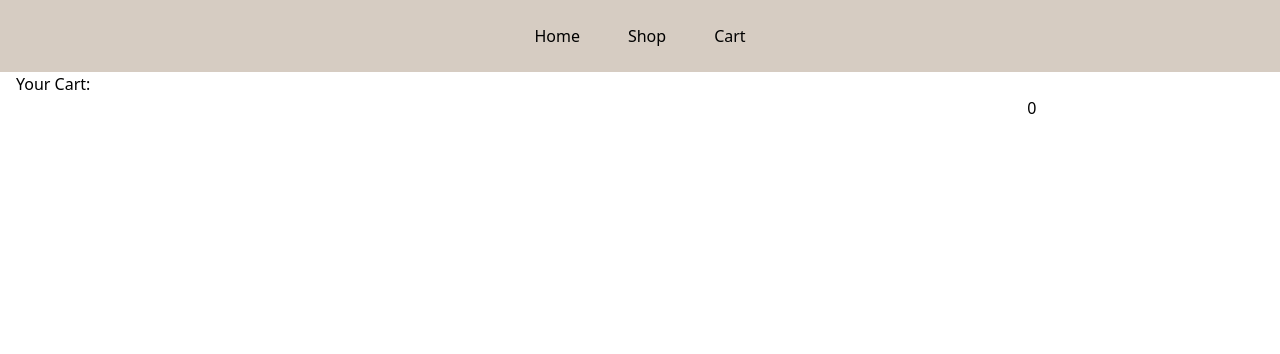
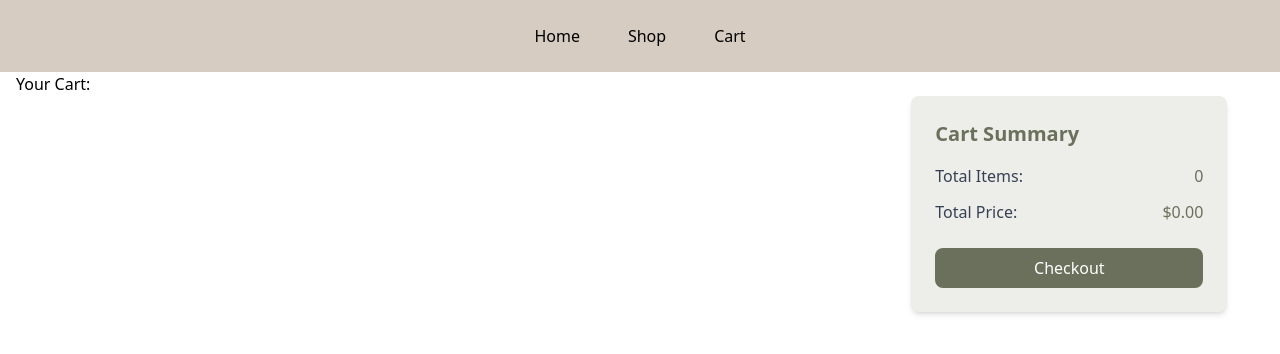
Before and after one commit to PLNSTD/TOP-shopping-cart, a React (Vite) app: page /cart in a window 1280 px wide. Shown: the top 354 px of the page. Built offline with nearby package versions, Linux system fonts and the light colour scheme.

Commit message:
Finished Cart style

```diff
--- a/src/components/CartProductCard.jsx
+++ b/src/components/CartProductCard.jsx
@@ -10,10 +10,11 @@ const CartProductCard = ({
   deleteProduct,
 }) => {
   return (
-    <div className="w-3/4 h-28 border shadow-md flex flex-row items-center justify-between bg-[#EDEDE9] rounded-lg p-4 overflow-hidden hover:shadow-lg">
+    <div className="w-3/4 h-28 border shadow-md flex flex-row items-center justify-between bg-[#EDEDE9] rounded-lg p-4 overflow-hidden hover:shadow-lg transition-all duration-300">
+      {/* Image and Text Section */}
       <div className="w-4/5 flex flex-row gap-4">
         {/* Image Section */}
-        <div className="w-1/5 h-20 flex items-center justify-center overflow-hidden rounded-t-lg">
+        <div className="w-1/5 h-20 flex items-center justify-center overflow-hidden rounded-lg">
           <img
             src={image}
             alt={title}
@@ -23,37 +24,35 @@ const CartProductCard = ({
 
         {/* Text Content */}
         <div className="w-full flex flex-col gap-2 justify-start items-start overflow-hidden">
-          <p className="font-semibold text-lg truncate w-full overflow-hidden text-ellipsis whitespace-nowrap">
+          <p className="font-semibold text-lg truncate w-full overflow-hidden text-ellipsis whitespace-nowrap text-[#6B705C]">
             {title}
           </p>
-          <span className="text-lg font-bold text-gray-700">${price}</span>
+          <span className="text-lg font-bold text-[#6B705C]">${price}</span>
         </div>
       </div>
-      {/*Button Section */}
+
+      {/* Button Section */}
       <div className="w-1/5 flex flex-col items-center justify-between gap-4">
+        {/* Delete Button */}
         <button
-          onClick={() => {
-            deleteProduct();
-          }}
-          className="h-8 rounded-lg p-1 text-[#EDEDE9] shadow-md hover:shadow-xl transition-all duration-300 ease-in-out hover:scale-120 hover:border-1 hover:border-red-800 cursor-pointer"
+          onClick={deleteProduct}
+          className="h-8 w-8 flex items-center justify-center rounded-lg text-[#EDEDE9] shadow-md hover:bg-[#A4727D] hover:shadow-xl transition-all duration-300 ease-in-out hover:scale-105 cursor-pointer"
         >
           🗑️
         </button>
+
+        {/* Quantity Controls */}
         <div className="flex flex-row gap-4 items-center">
           <button
-            onClick={() => {
-              decreaseQt();
-            }}
-            className="font-bold flex items-center justify-center w-8 h-8 bg-[#D5BDAF] text-black rounded-full shadow-md hover:shadow-xl transition-all duration-300 ease-in-out hover:scale-105 hover:border-1 hover:border-red-800 cursor-pointer"
+            onClick={decreaseQt}
+            className="font-bold flex items-center justify-center w-8 h-8 bg-[#6B705C] text-[#EDEDE9] rounded-full shadow-md hover:bg-[#5A5F4D] hover:shadow-xl transition-all duration-300 ease-in-out hover:scale-105 cursor-pointer"
           >
             -
           </button>
-          <p className="font-semibold">{quantity}</p>
+          <p className="font-semibold text-[#6B705C]">{quantity}</p>
           <button
-            onClick={() => {
-              increaseQt();
-            }}
-            className="font-bold flex items-center justify-center w-8 h-8 bg-[#D5BDAF] text-black rounded-full shadow-md hover:shadow-xl transition-all duration-300 ease-in-out hover:scale-105 hover:border-1 hover:border-green-800 cursor-pointer"
+            onClick={increaseQt}
+            className="font-bold flex items-center justify-center w-8 h-8 bg-[#6B705C] text-[#EDEDE9] rounded-full shadow-md hover:bg-[#5A5F4D] hover:shadow-xl transition-all duration-300 ease-in-out hover:scale-105 cursor-pointer"
           >
             +
           </button>
--- a/src/components/CartSummary.jsx
+++ b/src/components/CartSummary.jsx
@@ -2,11 +2,37 @@ import { useOutletContext } from "react-router-dom";
 
 const CartSummary = () => {
   const { cartList } = useOutletContext();
+
+  // Calculate total quantity
+  const totalQuantity = cartList
+    ? cartList.reduce((acc, product) => acc + product.quantity, 0)
+    : 0;
+
+  // Calculate total price
+  const totalPrice = cartList
+    ? cartList
+        .reduce((acc, product) => acc + product.price * product.quantity, 0)
+        .toFixed(2)
+    : "0.00";
+
   return (
-    <div className="w-1/4">
-      {cartList
-        ? cartList.reduce((acc, product) => acc + product["quantity"], 0)
-        : 0}
+    <div className="w-1/4 p-6 bg-[#EDEDE9] rounded-lg shadow-md">
+      <h2 className="text-xl font-semibold mb-4 text-[#6B705C]">
+        Cart Summary
+      </h2>
+      <div className="space-y-3">
+        <div className="flex justify-between">
+          <span className="text-gray-700">Total Items:</span>
+          <span className="font-medium text-[#6B705C]">{totalQuantity}</span>
+        </div>
+        <div className="flex justify-between">
+          <span className="text-gray-700">Total Price:</span>
+          <span className="font-medium text-[#6B705C]">${totalPrice}</span>
+        </div>
+      </div>
+      <button className="w-full mt-6 bg-[#6B705C] text-white py-2 rounded-lg hover:bg-[#5A5F4D] transition-all">
+        Checkout
+      </button>
     </div>
   );
 };
--- a/src/components/CheckoutCartList.jsx
+++ b/src/components/CheckoutCartList.jsx
@@ -19,7 +19,7 @@ const CheckoutCartList = () => {
   };
 
   return (
-    <div className="flex flex-col flex-wrap gap-x-2 gap-y-4 w-full justify-center">
+    <div className="flex flex-col flex-wrap gap-x-2 gap-y-4 w-2/3 justify-center">
       {cartList &&
         cartList.map((product) => (
           <CartProductCard
--- a/src/pages/Cart.jsx
+++ b/src/pages/Cart.jsx
@@ -13,7 +13,7 @@ const Cart = () => {
   return (
     <div className="pl-4">
       <p>Your Cart:</p>
-      <div className="flex flex-row">
+      <div className="flex flex-row justify-center">
         <CheckoutCartList />
         <CartSummary />
       </div>
```
